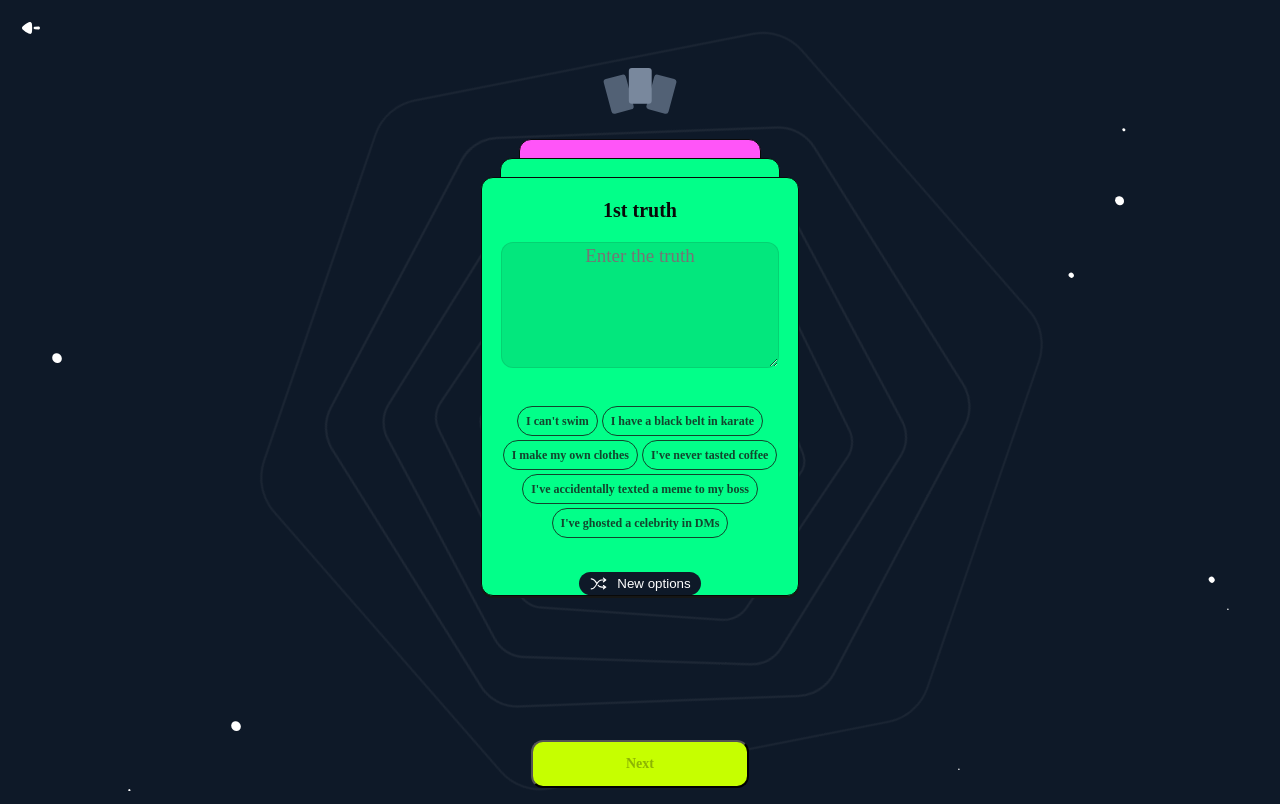
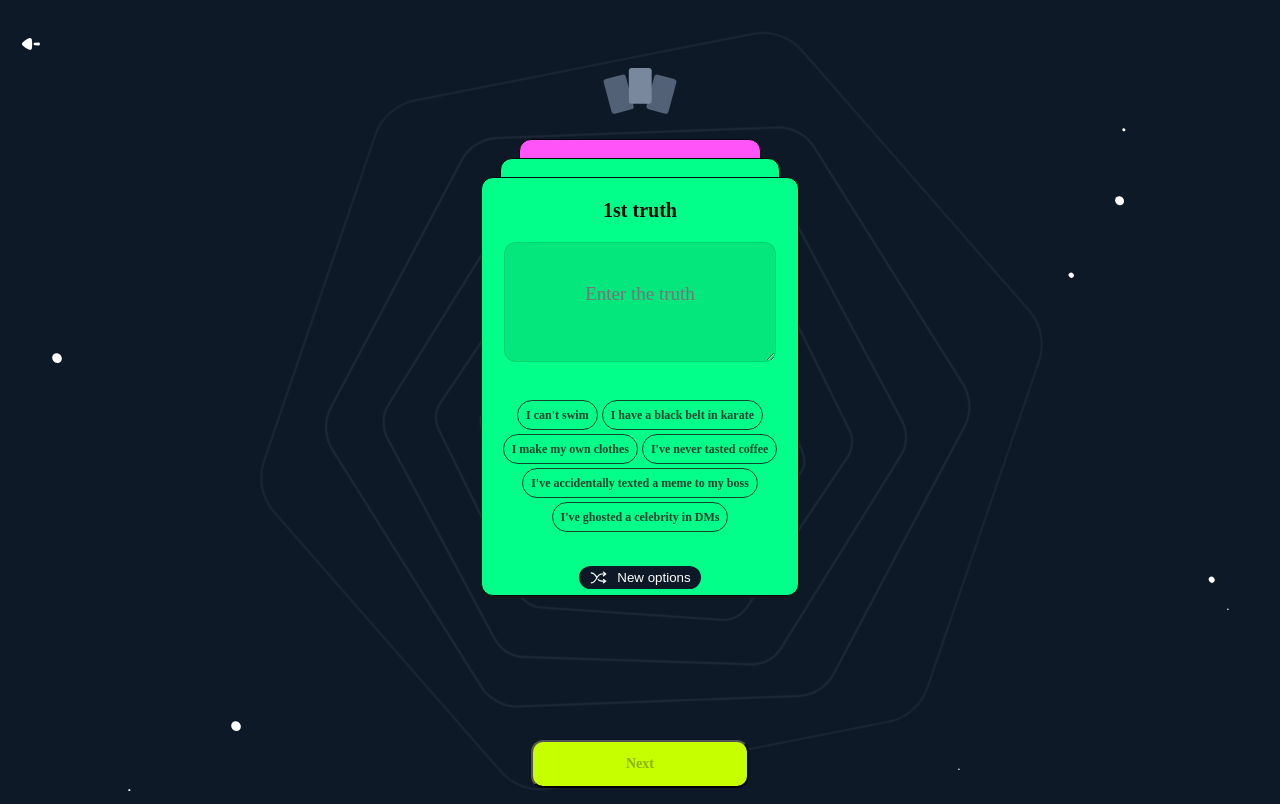
Before and after one commit to Abhirajkar27/TTOL_V2, a React (Create React App) app: page / in a window 1280 px wide. Both pictures are taken after a click on the button "Start". Built offline with nearby package versions, Linux system fonts and the light colour scheme.

Commit message:
modification oftext area done

```diff
--- a/src/components/TruthCards.css
+++ b/src/components/TruthCards.css
@@ -4,6 +4,7 @@
   justify-content: center;
   flex-direction: column;
   margin-top: -3.5rem;
+  position: relative;
 }
 .Card_Truth_Lie {
   position: relative;
@@ -44,8 +45,9 @@
   font-style: normal;
   font-weight: 400;
   line-height: 120%;
-  /* 1.425rem */
   text-align: center;
+  box-sizing: border-box;
+  padding: 2.5rem;
 }
 
 .input-focused {
@@ -53,10 +55,7 @@
   outline: none;
 }
 
-.Card_Text {
-  text-align: center;
-  line-height: 129px;
-}
+
 
 .Card_next_button {
   display: inline-flex;
--- a/src/pages/TruthIp.css
+++ b/src/pages/TruthIp.css
@@ -9,7 +9,7 @@
   position: fixed;
   float: left;
   left:1.2rem;
-  top:1rem;
+  top:2rem;
 }
 .topsmallcards {
   width: 4.65838rem;
```
